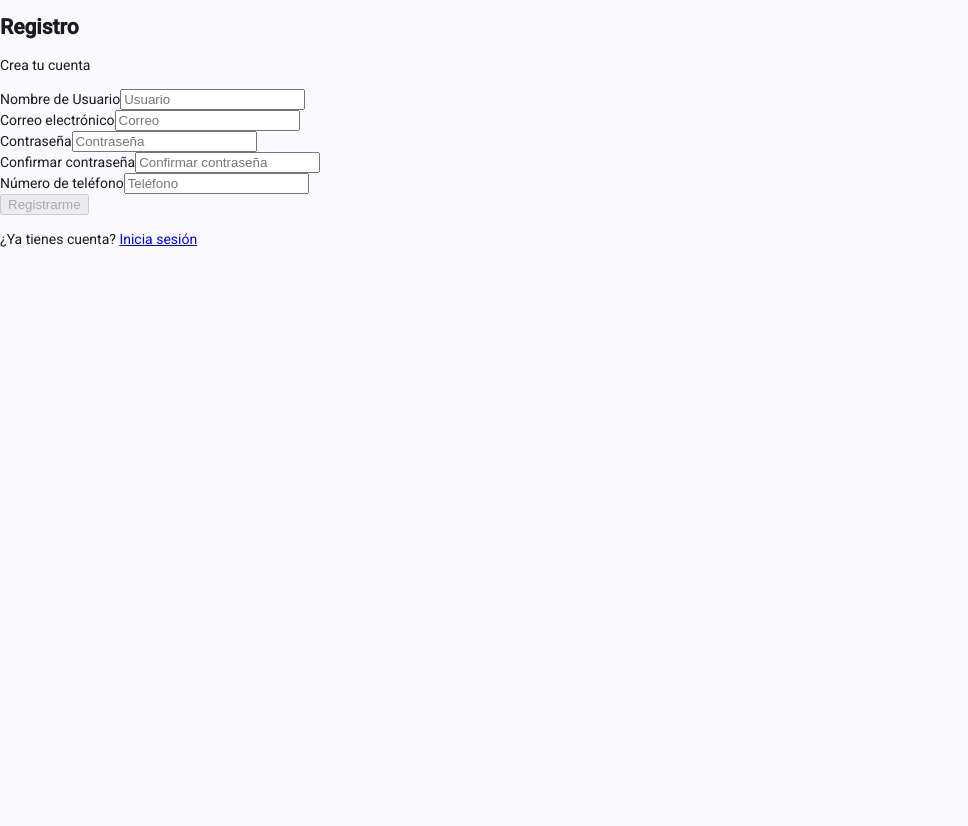
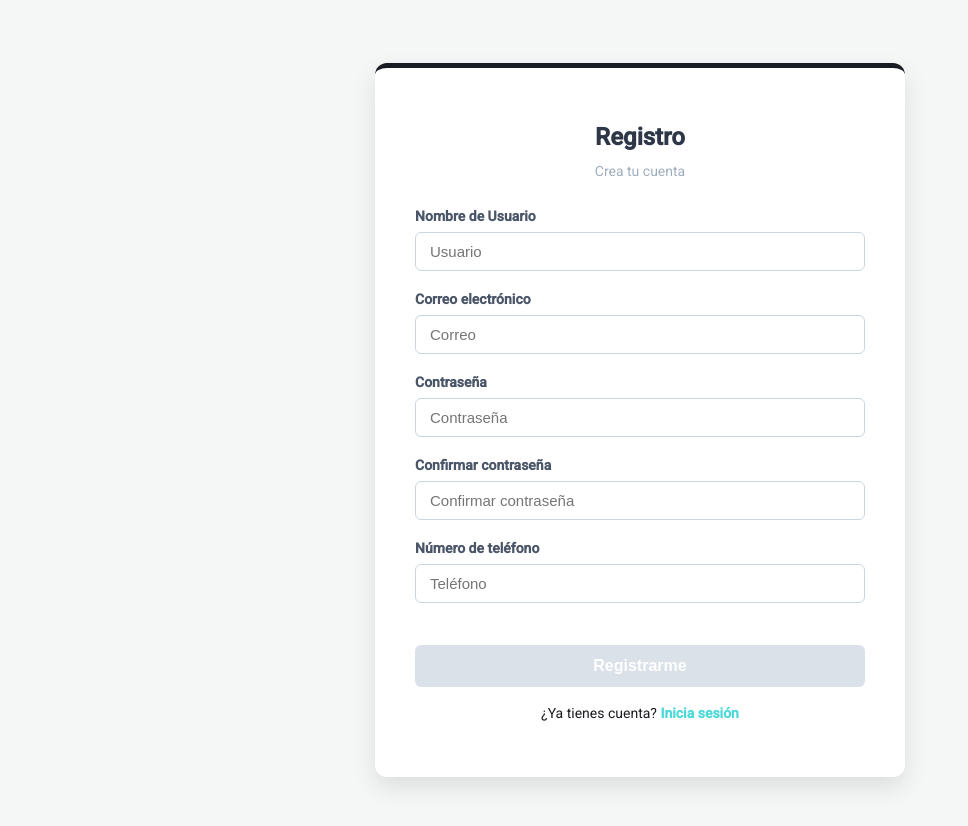
Before and after one commit to Apot3ma/Bacardi-Colection, an Angular app in the folder Bacachito/: page /register in a window 1280 px wide. Shown: the top 826 px of the page, without its empty margins (0-968 px from the left). Built offline with nearby package versions, Linux system fonts and the light colour scheme.

Commit message:
Implementacion de scss a login y register, arreglo de gestion duplicado

```diff
--- a/Bacachito/src/app/app.routes.ts
+++ b/Bacachito/src/app/app.routes.ts
@@ -3,13 +3,13 @@ import { provideRouter } from '@angular/router';
 
 import { LoginComponent } from './login/login.component';
 import { RegisterComponent } from './register/register.component';
-import { Gestion } from './gestion/gestion';
+import { GestionComponent } from './gestion/gestion.component';
 
 export const routes: Routes = [
     {path: '', redirectTo: '/login', pathMatch: 'full'},
     {path: 'login', component: LoginComponent},
     {path: 'register', component: RegisterComponent},
-    { path: 'gestion', component: Gestion }
+    {path: 'gestion', component: GestionComponent }
 ];
 
 export const appRouter = provideRouter(routes);
--- /dev/null
+++ b/Bacachito/src/app/gestion/gestion.component.html
@@ -0,0 +1,36 @@
+<div class="container">
+    <aside class="sidebar">
+        <div class="logo">
+            <h2>BCH</h2>
+        </div>
+
+        <nav class="menu">
+            <button class="menu-item active">
+                <span class="material-icons">dashboard</span>
+                <p>Dashboard</p>
+            </button>
+            <button class="menu-item">
+                <span class="material-icons">assignment</span>
+                <p>Requerimientos</p>
+            </button>
+            <button class="menu-item">
+                <span class="material-icons">folder</span>
+                <p>Recursos</p>
+            </button>
+            <button class="menu-item">
+                <span class="material-icons">settings</span>
+                <p>Configuración</p>
+            </button>
+        </nav>
+    </aside>
+
+    <main class="main-content">
+        <header>
+            <h1>Panel Principal</h1>
+        </header>
+
+        <section class="canvas-area">
+            <p>El contenido principal va aquí.</p>
+        </section>
+    </main>
+</div>
--- a/Bacachito/src/app/gestion/gestion.scss
+++ b/Bacachito/src/app/gestion/gestion.component.scss
@@ -1,4 +1,3 @@
-/* Reset básico */
 * {
     margin: 0;
     padding: 0;
@@ -6,8 +5,18 @@
     font-family: 'Segoe UI', Tahoma, Geneva, Verdana, sans-serif;
 }
 
+.material-icons {
+    font-family: 'Material Icons';
+    font-weight: normal;
+    font-style: normal;
+    font-size: 24px;
+    line-height: 1;
+    display: inline-block;
+    vertical-align: middle;
+}
+
 body {
-    background-color: #f4f7f6; /* Color de fondo ligero */
+    background-color: #f4f7f6;
 }
 
 .container {
@@ -15,10 +24,9 @@ body {
     height: 100vh;
 }
 
-/* Estilos de la Barra Lateral */
 .sidebar {
     width: 260px;
-    background-color: #1a1c23; /* Gris oscuro profundo */
+    background-color: #1a1c23;
     color: white;
     display: flex;
     flex-direction: column;
@@ -28,7 +36,7 @@ body {
 .logo {
     text-align: center;
     margin-bottom: 40px;
-    color: #4ed9d9; /* Color acento */
+    color: #4ed9d9;
 }
 
 .menu {
@@ -58,17 +66,15 @@ body {
     font-size: 16px;
 }
 
-/* Efectos Hover y Activo */
 .menu-item:hover, .menu-item.active {
     background-color: #2d3748;
     color: #4ed9d9;
     border-left: 4px solid #4ed9d9;
 }
 
-/* Estilo del Área Principal */
 .main-content {
-    flex-grow: 1; /* Toma todo el espacio restante */
-    background-color: #ffffff; /* Fondo blanco solicitado */
+    flex-grow: 1;
+    background-color: #ffffff;
     padding: 40px;
     overflow-y: auto;
 }
@@ -81,7 +87,7 @@ header h1 {
 }
 
 .canvas-area {
-    border: 2px dashed #cbd5e0; /* Un borde sutil para ver el área */
+    border: 2px dashed #cbd5e0;
     height: 80%;
     border-radius: 8px;
     display: flex;
--- a/Bacachito/src/app/gestion/gestion.ts
+++ b/Bacachito/src/app/gestion/gestion.component.ts
@@ -4,9 +4,9 @@ import { Component } from '@angular/core';
   selector: 'app-gestion',
   standalone: true,
   imports: [],
-  templateUrl: './gestion.html',
-  styleUrl: './gestion.scss'
+  templateUrl: './gestion.component.html',
+  styleUrl: './gestion.component.scss'
 })
-export class Gestion {
+export class GestionComponent {
 
 }
--- a/Bacachito/src/app/gestion/gestion.html
+++ /dev/null
@@ -1,47 +0,0 @@
-<!DOCTYPE html>
-<html lang="es">
-<head>
-    <meta charset="UTF-8">
-    <meta name="viewport" content="width=device-width, initial-scale=1.0">
-    <title>Software Lifecycle Manager</title>
-    <link href="https://fonts.googleapis.com/icon?family=Material+Icons" rel="stylesheet">
-</head>
-<body>
-
-    <div class="container">
-        <aside class="sidebar">
-            <div class="logo">
-                <h2>SLM</h2>
-            </div>
-            <nav class="menu">
-                <button class="menu-item active">
-                    <span class="material-icons">dashboard</span>
-                    <p>Dashboard</p>
-                </button>
-                <button class="menu-item">
-                    <span class="material-icons">assignment</span>
-                    <p>Requerimientos</p>
-                </button>
-                <button class="menu-item">
-                    <span class="material-icons">folder</span>
-                    <p>Recursos</p>
-                </button>
-                <button class="menu-item">
-                    <span class="material-icons">settings</span>
-                    <p>Configuración</p>
-                </button>
-            </nav>
-        </aside>
-
-        <main class="main-content">
-            <header>
-                <h1>Panel Principal</h1>
-            </header>
-            <section class="canvas-area">
-                <p>El contenido principal va aquí.</p>
-            </section>
-        </main>
-    </div>
-
-</body>
-</html>
--- a/Bacachito/src/app/login/login.component.html
+++ b/Bacachito/src/app/login/login.component.html
@@ -1,9 +1,3 @@
-<div class="background-container">
-  <div class="light-ray light-ray-1"></div>
-  <div class="light-ray light-ray-2"></div>
-  <div class="light-ray light-ray-3"></div>
-</div>
-
 <div class="page-container login-page">
 
   <div class="card login-container fade-in">
--- a/Bacachito/src/app/login/login.component.scss
+++ b/Bacachito/src/app/login/login.component.scss
@@ -0,0 +1,132 @@
+* {
+    margin: 0;
+    padding: 0;
+    box-sizing: border-box;
+    font-family: 'Segoe UI', Tahoma, Geneva, Verdana, sans-serif;
+}
+
+.login-page {
+    background-color: #f4f7f6;
+    height: 100vh;
+    display: flex;
+    justify-content: center;
+    align-items: center;
+}
+
+.login-container {
+    background-color: #ffffff;
+    padding: 40px;
+    border-radius: 12px;
+    box-shadow: 0 10px 25px rgba(0, 0, 0, 0.1);
+    width: 100%;
+    max-width: 400px;
+    border-top: 5px solid #1a1c23;
+}
+
+.login-header h2 {
+    color: #2d3748;
+    font-size: 24px;
+    margin-bottom: 8px;
+}
+
+.login-header p {
+    color: #a0aec0;
+    margin-bottom: 30px;
+}
+
+.form-group {
+    margin-bottom: 20px;
+    display: flex;
+    flex-direction: column;
+}
+
+label {
+    font-weight: 600;
+    color: #4a5568;
+    margin-bottom: 8px;
+    font-size: 14px;
+}
+
+input {
+    padding: 12px 15px;
+    border: 1px solid #cbd5e0;
+    border-radius: 6px;
+    font-size: 16px;
+    transition: all 0.3s ease;
+}
+
+input:focus {
+    outline: none;
+    border-color: #4ed9d9;
+    box-shadow: 0 0 0 3px rgba(78, 217, 217, 0.2);
+}
+
+input.is-invalid {
+    border-color: #e53e3e;
+}
+
+.text-error {
+    color: #e53e3e;
+    font-size: 12px;
+    margin-top: 5px;
+}
+
+
+.btn-primary {
+    background-color: #1a1c23;
+    color: white;
+    padding: 12px;
+    border: none;
+    border-radius: 6px;
+    font-size: 16px;
+    font-weight: bold;
+    cursor: pointer;
+    transition: background 0.3s ease;
+    width: 100%;
+    margin-bottom: 10px;
+}
+
+.btn-primary:hover:not(:disabled) {
+    background-color: #2d3748;
+    color: #4ed9d9;
+}
+
+.btn-primary:disabled {
+    background-color: #cbd5e0;
+    cursor: not-allowed;
+}
+
+.btn-primary[routerLink="/landingpage"] {
+    background-color: transparent;
+    border: 1px solid #cbd5e0;
+    color: #718096;
+}
+
+.btn-primary[routerLink="/landingpage"]:hover {
+    background-color: #f7fafc;
+    border-color: #a0aec0;
+}
+
+a {
+    color: #4ed9d9;
+    text-decoration: none;
+    font-weight: 600;
+}
+
+a:hover {
+    text-decoration: underline;
+}
+
+.text-center { text-align: center; }
+.mt-1 { margin-top: 0.25rem; }
+.mt-2 { margin-top: 0.5rem; }
+.mt-3 { margin-top: 1rem; }
+
+.fade-in {
+    animation: fadeIn 0.5s ease-in;
+}
+
+@keyframes fadeIn {
+    from { opacity: 0; transform: translateY(-10px); }
+    to { opacity: 1; transform: translateY(0); }
+}
--- a/Bacachito/src/app/register/register.component.html
+++ b/Bacachito/src/app/register/register.component.html
@@ -1,9 +1,3 @@
-<div class="background-container">
-  <div class="light-ray light-ray-1"></div>
-  <div class="light-ray light-ray-2"></div>
-  <div class="light-ray light-ray-3"></div>
-</div>
-
 <div class="page-container registro-page">
   <div class="card registro-container fade-in">
     <div class="registro-header text-center">
--- a/Bacachito/src/app/register/register.component.scss
+++ b/Bacachito/src/app/register/register.component.scss
@@ -0,0 +1,118 @@
+.registro-page {
+    background-color: #f4f7f6;
+    min-height: 100vh;
+    display: flex;
+    justify-content: center;
+    align-items: center;
+    padding: 20px;
+}
+
+.registro-container {
+    background-color: #ffffff;
+    padding: 40px;
+    border-radius: 12px;
+    box-shadow: 0 10px 25px rgba(0, 0, 0, 0.1);
+    width: 100%;
+    max-width: 450px;
+    border-top: 5px solid #1a1c23;
+}
+
+.registro-header h2 {
+    color: #2d3748;
+    font-size: 24px;
+    margin-bottom: 5px;
+}
+
+.registro-header p {
+    color: #a0aec0;
+    margin-bottom: 25px;
+}
+
+.form-group {
+    margin-bottom: 18px;
+    display: flex;
+    flex-direction: column;
+}
+
+label {
+    font-weight: 600;
+    color: #4a5568;
+    margin-bottom: 6px;
+    font-size: 14px;
+}
+
+input {
+    padding: 10px 14px;
+    border: 1px solid #cbd5e0;
+    border-radius: 6px;
+    font-size: 15px;
+    transition: all 0.3s ease;
+}
+
+input:focus {
+    outline: none;
+    border-color: #4ed9d9;
+    box-shadow: 0 0 0 3px rgba(78, 217, 217, 0.2);
+}
+
+.text-error {
+    color: #e53e3e;
+    font-size: 12px;
+    margin-top: 4px;
+    font-weight: 500;
+    display: block;
+}
+
+.btn-primary {
+    background-color: #1a1c23;
+    color: white;
+    padding: 12px;
+    border: none;
+    border-radius: 6px;
+    font-size: 16px;
+    font-weight: bold;
+    cursor: pointer;
+    transition: all 0.3s ease;
+    width: 100%;
+    margin-top: 10px;
+}
+
+.btn-primary:hover:not(:disabled) {
+    background-color: #2d3748;
+    color: #4ed9d9;
+}
+
+.btn-primary:disabled {
+    background-color: #cbd5e0;
+    cursor: not-allowed;
+    opacity: 0.7;
+}
+
+a {
+    color: #4ed9d9;
+    text-decoration: none;
+    font-weight: 600;
+}
+
+a:hover {
+    text-decoration: underline;
+}
+
+.text-center { text-align: center; }
+.mt-2 { margin-top: 1rem; }
+.mt-3 { margin-top: 1.5rem; }
+
+.fade-in {
+    animation: slideUp 0.4s ease-out;
+}
+
+@keyframes slideUp {
+    from {
+        opacity: 0;
+        transform: translateY(20px);
+    }
+    to {
+        opacity: 1;
+        transform: translateY(0);
+    }
+}
```
Also changed, not shown: 1 other file (tests, documents, lock files or other folders).
